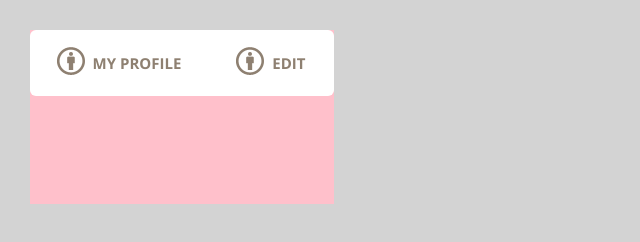
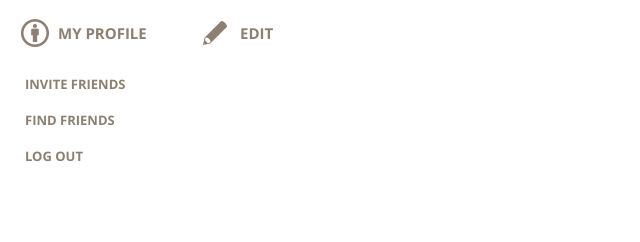
Before and after one commit to PavelZhevnerov/Metro_fd1, a plain HTML site: page widgets/navigation/Navigation.html in a window 1280 px wide. Shown: the whole page, without its empty margins (0-640 px from the left). Drawn offline with Linux system fonts and the light colour scheme.

Commit message:
navigation

```diff
--- a/widgets/navigation/Navigation.html
+++ b/widgets/navigation/Navigation.html
@@ -1,7 +1,7 @@
 <!DOCTYPE html>
 <html>
 	<head>
-		<meta charset=utf-8">
+		<meta charset="utf-8">
 		<link href="css/Navigation.css" type="text/css" rel="stylesheet">
 		<link href="../../common/css/reset.css" type="text/css" rel="stylesheet">
 		<link href="../../common/css/common.css" type="text/css" rel="stylesheet">
@@ -9,36 +9,31 @@
 	</head>
 
 	<body>
-		<div id="Navigation_wrapper">
-			<ul class="NavigationList">
-				<li>
-					<div class="NavigationList_Profile_Header">
-						<a href="">
-							my profile
-						</a>
-					</div>
+		<div id="navigation__wrapper">
+			<div class="navigation__list font__open-sans_bold">
+				<div class="navigation__list_profile">
+					<label><input type="radio" checked name="Checkbox">
+						<ul class="navigation__list_profileItems">
+							<li><a href="#">invite friends</a></li>
+							<li><a href="#">find friends</a></li>
+							<li><a href="#">log out</a></li>
+						</ul>
+						<div class="navigation__list_profileHeader"><span>my profile</span></div>
+					</label>
 
-					<ul class="NavigationList_Profile_Items">
-						<li><a href="">invite friends</a></li>
-						<li><a href="">find friends</a></li>
-						<li><a href="">log out</a></li>
-					</ul>
-				</li>
+				</div>
 
-				<li class="NavigationList_Edit">
-					<div class="NavigationList_Edit_Header">
-						<a href="">
-							edit
-						</a>
-					</div>
-
-					<ul class="NavigationList_Edit_Items">
-						 <li><a href="">change</a></li>
-						 <li><a href="">save</a></li>
-						 <li><a href="">delete</a></li>
-					</ul>
-				</li>
-			</ul>
+				<div class="navigation__list_edit">
+					<label><input type="radio" name="Checkbox">
+						<ul class="navigation__list_editItems">
+							<li><a href="#">change</a></li>
+							<li><a href="#">save</a></li>
+							<li><a href="#">delete</a></li>
+						</ul>
+						<div class="navigation__list_editHeader"><span>edit</span></div>
+					</label>
+				</div>
+			</div>
 
 		</div>
 	</body>
--- a/widgets/navigation/css/Navigation.css
+++ b/widgets/navigation/css/Navigation.css
@@ -1,116 +1,153 @@
-@import url(../../../common/css/fonts.css);
-body{
-	background-color: lightgrey;
+@import url("../../../common/css/reset.css");
+@import url("../../../common/css/common.css");
+@import url("../../../common/css/fonts.css");
+
+#navigation__wrapper{
+	width: 305px;
+	height: 174px;
+	background-color: transporent;
+	position: relative;
+
 }
-#Navigation_wrapper{
-	width: 304px;
+.navigation__list{
+	width: 305px;
 	height: 174px;
-	background-color: pink;
-	margin: 30px;
-}
-.NavigationList{
-	font-family: 'Open Sans Bold', sans-serif;
 	text-transform: uppercase;
 }
-ul.NavigationList a{
+.navigation__list a{
 	text-decoration: none;
 	color: #8E8071;
-}
-ul.NavigationList > li {
-    float: left;
-    position: relative;
-	font-size: 15px;
-	background-color: white;
 	cursor: pointer;
 }
-
-ul.NavigationList > li:first-child{
-	border-radius: 6px 0 0 6px;
+.navigation__list_profile{
+	width: 178px;
+	height: 174px;
+	float: left;
+	position: relative;
+	margin-right: 1px;
 }
-ul.NavigationList > li:last-child{
-	border-radius: 0 6px 6px 0;
+.navigation__list_edit{
+	width: 126px;
+	height: 174px;
+	float: left;
+	position: relative;
 }
-ul.NavigationList_Profile_Items li:last-child {
-	border-radius: 0 0 0 6px;
-}
-ul.NavigationList_Edit_Items li:last-child {
-	border-radius: 0 0 6px 0;
-}
-.NavigationList_Profile_Header{
-	width: 178px;
-	height: 66px;
-	text-align: center;
-}
-.NavigationList_Profile_Header a, .NavigationList_Edit_Header a{
-	display: inline-block;
+.navigation__list_profileHeader, .navigation__list_editHeader{
 	height: 66px;
 	line-height: 66px;
+	padding-left: 20px;
+	cursor: pointer;
+	background-color: #ffffff;
+	color: #8E8071;
+	font-size: 15px;
+}
+.navigation__list_profileHeader{
+	width: 178px;
+}
+.navigation__list_editHeader{
+	width: 126px;
+}
+ul.navigation__list_profileItems, ul.navigation__list_editItems{
+	list-style: none;
+}
+ul.navigation__list_profileItems li, ul.navigation__list_editItems li{
+	height: 36px;
+	display: none;
+	padding-left: 25px;
+	line-height: 36px;
+	background-color: #ffffff;
+	font-size: 13px;
+}
+ul.navigation__list_profileItems li{
+	width: 153px;
+}
+ul.navigation__list_editItems li{
+	width: 101px;
 }
 
-div.NavigationList_Profile_Header a:before{
-	content: "  ";
-	display:inline-block;
-	height: 28px;
-	width: 28px;
-	background-image: url(../../../common/sprite/spritesheet.png);
-	background-position: -5px -74px;
-	position: relative;
-	bottom: -6px;
-	margin-right: 4px;
+ul.navigation__list_profileItems li:first-child, ul.navigation__list_editItems li:first-child{
+	position: absolute;
+	top: 66px;
 }
-
-.NavigationList_Edit_Header{
-	width: 126px;
-	height: 66px;
-	text-align: center;
+ul.navigation__list_profileItems li:nth-child(2), ul.navigation__list_editItems li:nth-child(2){
+	position: absolute;
+	top: 102px;
 }
-div.NavigationList_Edit_Header a:before{
-	content: "  ";
-	display:inline-block;
-	height: 28px;
-	width: 28px;
-	background-image: url(../../../common/sprite/spritesheet.png);
-	background-position: -5px -74px;
-	position: relative;
-	bottom: -6px;
-	margin-right: 4px;
+ul.navigation__list_profileItems li:last-child, ul.navigation__list_editItems li:last-child{
+	position: absolute;
+	top: 138px;
 }
-
-ul.NavigationList_Profile_Items li, ul.NavigationList_Edit_Items li{
-	line-height: 36px;
-	padding-left: 25px;
-	font-size: 13px;
-	cursor: pointer;
+.navigation__list input {
+	display: none;
 }
-ul.NavigationList_Profile_Items li:hover {
+.navigation__list label {
+	display: block;
+	width: 100%;
+	height: 100%;
+	position: absolute;
+}
+div.navigation__list_profile input:checked + ul.navigation__list_profileItems li {
+	display: inline-block;
+}
+div.navigation__list_edit input:checked + ul.navigation__list_editItems li {
+	display: inline-block;
+}
+ul.navigation__list_profileItems li:hover {
 	background-color: #f8f3f0;
 	border-left: 4px solid #49a16f;
 	width: 153px;
 	padding-left: 21px;
 }
-ul.NavigationList_Edit_Items li:hover {
+ul.navigation__list_editItems li:hover {
 	background-color: #f8f3f0;
 	border-left: 4px solid #49a16f;
 	width: 101px;
 	padding-left: 21px;
 }
-ul.NavigationList > li > ul {
-    display: none;
+.navigation__list_profileHeader {
+	border-radius: 6px 0 0 0;
+	margin-right: 1px;
 }
-
-ul.NavigationList > li:hover> ul {
-    display: inline-block;
+.navigation__list_editHeader {
+	border-radius: 0 6px 6px 0;
 }
-
-ul.NavigationList > li:hover > div.NavigationList_Profile_Header{
+ul.navigation__list_profileItems li:last-child, ul.navigation__list_editItems li:last-child  {
+	border-radius: 0 0 6px 6px;
+}
+div.navigation__list_profileHeader span:before{
+	content: "  ";
+	display:inline-block;
+	height: 32px;
+	width: 32px;
+	background-image: url(../../../common/css/images/spritesheet.png);
+	background-position: -96px -32px;
+	position: relative;
+	bottom: -10px;
+	margin-right: 6px;
+}
+div.navigation__list_editHeader span:before{
+	content: "  ";
+	display:inline-block;
+	height: 32px;
+	width: 32px;
+	background-image: url(../../../common/css/images/spritesheet.png);
+	background-position: 0px -64px;
+	position: relative;
+	bottom: -10px;
+	margin-right: 9px;
+}
+div.navigation__list_profileHeader:hover, div.navigation__list_editHeader:hover {
     background-color: #f8f3f0;
-	border-radius: 6px 0 0 0;
+	border-radius: 0 0 0 0;
 	border-bottom: 4px solid #49a16f;
 	height: 62px;
 }
-ul.NavigationList > li:hover > div.NavigationList_Edit_Header{
-    background-color: #f8f3f0;
+div.navigation__list_profileHeader:hover {
+	border-radius: 6px 0 0 0;
+}
+div.navigation__list_editHeader:hover {
 	border-radius: 0 6px 0 0;
-	border-bottom: 4px solid #49a16f;
-	height: 62px;
 }
+div.navigation__list_edit input:checked + ul.navigation__list_editItems + .navigation__list_editHeader{
+	border-radius: 0 6px 0 0;
+}
```
Also changed, not shown: widgets/navigation/img/podlog.png (added).
